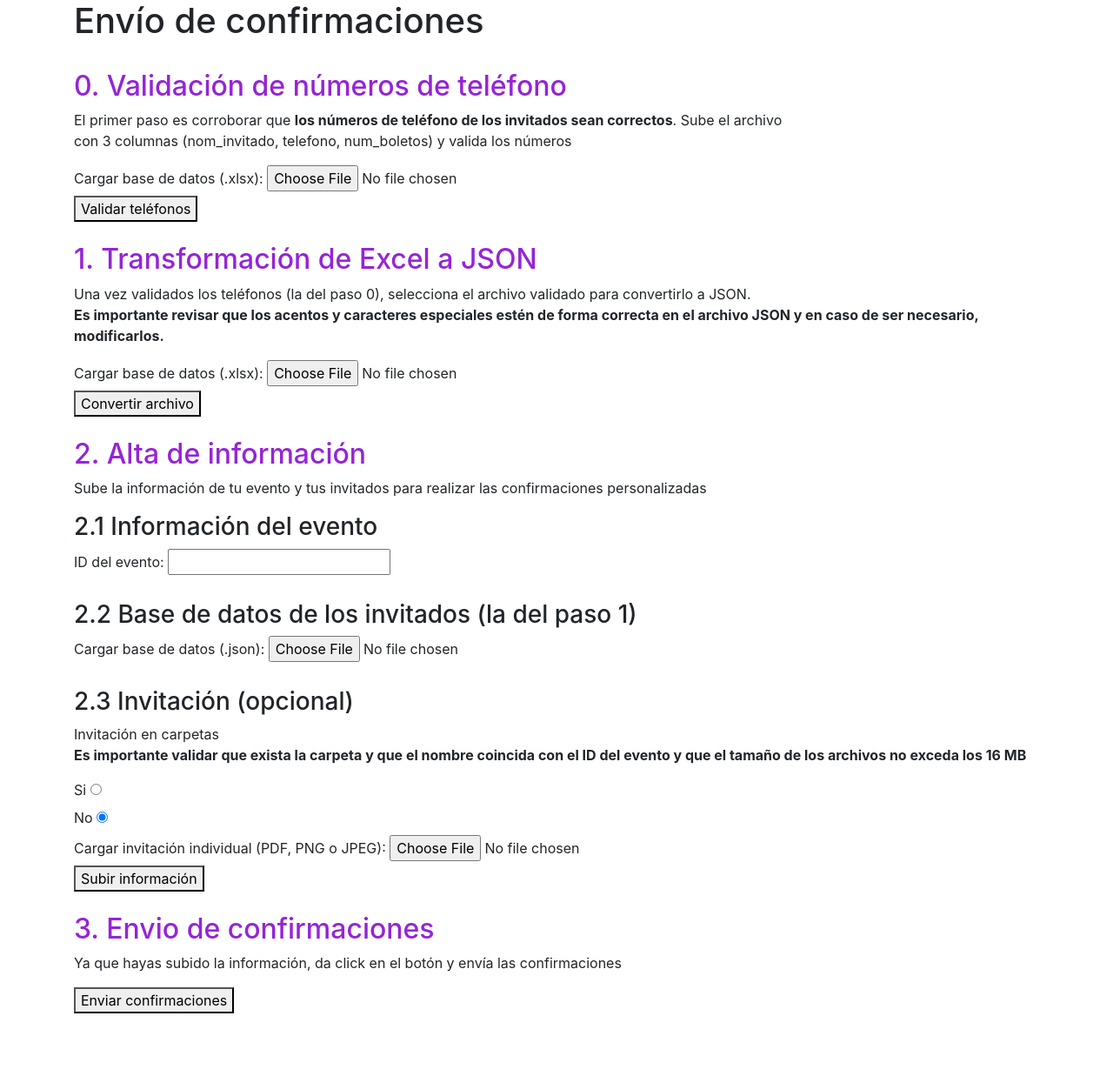
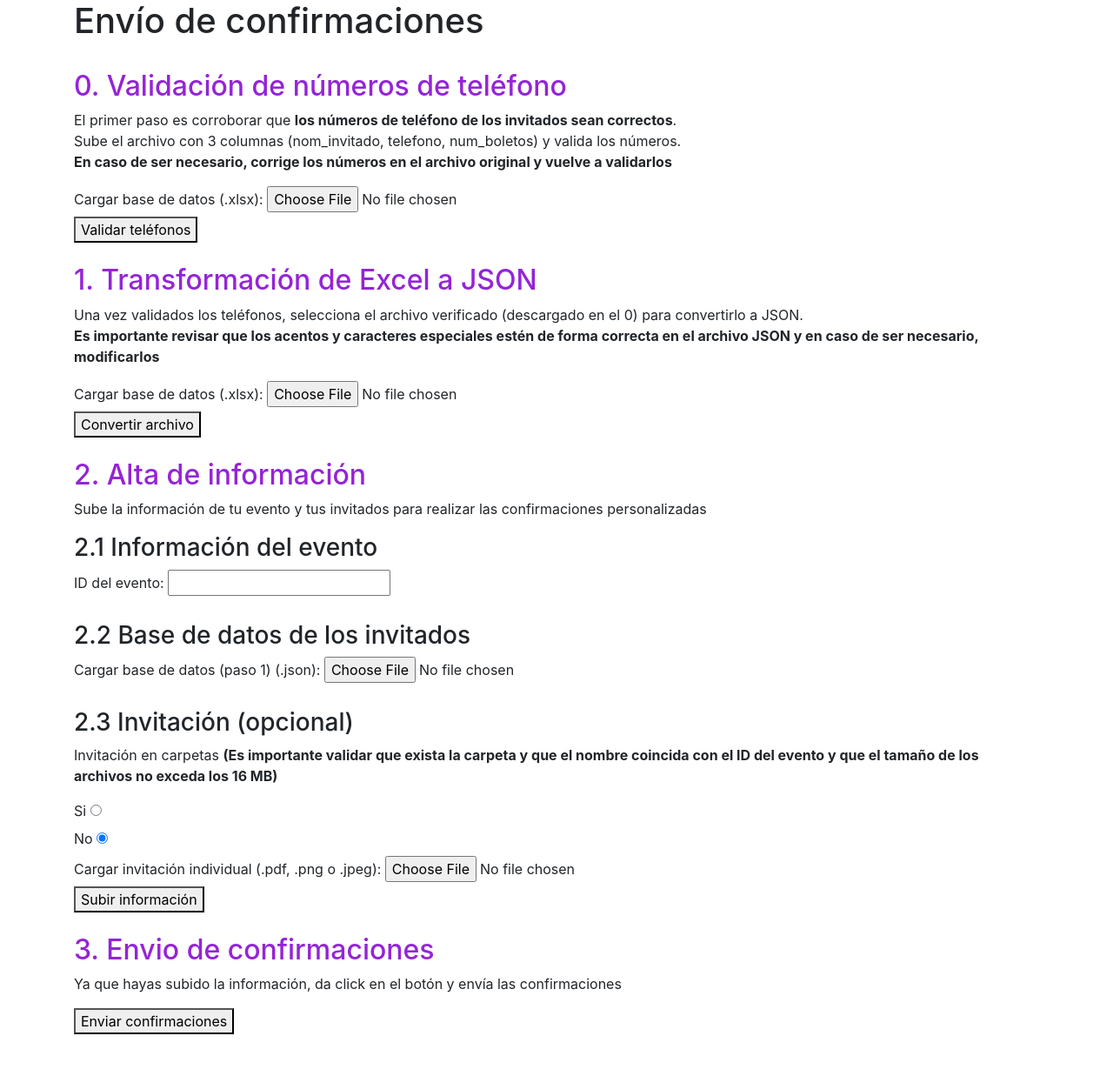
Before and after one commit to sinboleto/confirmacion, a Flask app: page /upload in a window 1280 px wide. Shown: the part 24-1261 px from the top of the page at 87% size. Before the commit the page ends 1189 px from the top, so only its background shows below. Run offline with Flask 3, Linux system fonts and the light colour scheme; some libraries are stand-ins or nearby versions.

Commit message:
Cambios upload.html

```diff
--- a/templates/upload.html
+++ b/templates/upload.html
@@ -16,8 +16,10 @@
 
         <div>
             <h2 style="color: #9524D6">0. Validación de números de teléfono</h2>
-            <p>El primer paso es corroborar que <b>los números de teléfono de los invitados sean correctos</b>. Sube el
-                archivo<br> con 3 columnas (nom_invitado, telefono, num_boletos) y valida los números</p>
+            <p>El primer paso es corroborar que <b>los números de teléfono de los invitados sean correctos</b>.
+                <br>Sube el archivo con 3 columnas (nom_invitado, telefono, num_boletos) y valida los números.
+                <br><b>En caso de ser necesario, corrige los números en el archivo original y vuelve a validarlos</b>
+            </p>
 
             <form method="POST" action="/validacion_telefonos" enctype="multipart/form-data">
                 <label for="xlsx_file">Cargar base de datos (.xlsx):</label>
@@ -31,9 +33,9 @@
 
         <div>
             <h2 style="color: #9524D6">1. Transformación de Excel a JSON</h2>
-            <p>Una vez validados los teléfonos (la del paso 0), selecciona el archivo validado para convertirlo a
+            <p>Una vez validados los teléfonos, selecciona el archivo verificado (descargado en el 0) para convertirlo a
                 JSON.<br><b>Es importante revisar que los acentos y caracteres especiales estén de forma correcta en el
-                    archivo JSON y en caso de ser necesario, modificarlos.</b></p>
+                    archivo JSON y en caso de ser necesario, modificarlos</b></p>
 
             <form method="POST" action="/conv_xlsx_json" enctype="multipart/form-data">
                 <label for="json_file">Cargar base de datos (.xlsx):</label>
@@ -60,8 +62,8 @@
                 <!-- Aquí vendrá la información de los placeholders del evento -->
 
                 <div>
-                    <h3>2.2 Base de datos de los invitados (la del paso 1)</h3>
-                    <label for="json_file">Cargar base de datos (.json):</label>
+                    <h3>2.2 Base de datos de los invitados</h3>
+                    <label for="json_file">Cargar base de datos (paso 1) (.json):</label>
                     <input type="file" name="json_file" id="json_file" accept=".json" required>
                 </div>
 
@@ -69,16 +71,16 @@
 
                 <div>
                     <h3>2.3 Invitación (opcional)</h3>
-                    <p>Invitación en carpetas<br><b>Es importante validar que exista la carpeta y que el nombre
-                            coincida con el ID del evento y que el tamaño de los archivos no exceda los 16 MB</b></p>
+                    <p>Invitación en carpetas <b>(Es importante validar que exista la carpeta y que el nombre
+                            coincida con el ID del evento y que el tamaño de los archivos no exceda los 16 MB)</b></p>
                     <label for="invitacion_carpeta_si">Si</label>
                     <input type="radio" id="invitacion_carpeta_si" name="invitacion_carpeta" value="si"><br>
 
                     <label for="invitacion_carpeta_no">No</label>
                     <input type="radio" id="invitacion_carpeta_no" name="invitacion_carpeta" value="no" checked><br>
 
-                    <label for="invitation_file">Cargar invitación individual (PDF, PNG o JPEG):</label>
-                    <input type="file" name="invitation_file" id="invitation_file" accept=".pdf, image/png, image/jpeg">
+                    <label for="invitation_file">Cargar invitación individual (.pdf, .png o .jpeg):</label>
+                    <input type="file" name="invitation_file" id="invitation_file" accept=".pdf, .png, .jpeg">
 
                 </div>
 
```
